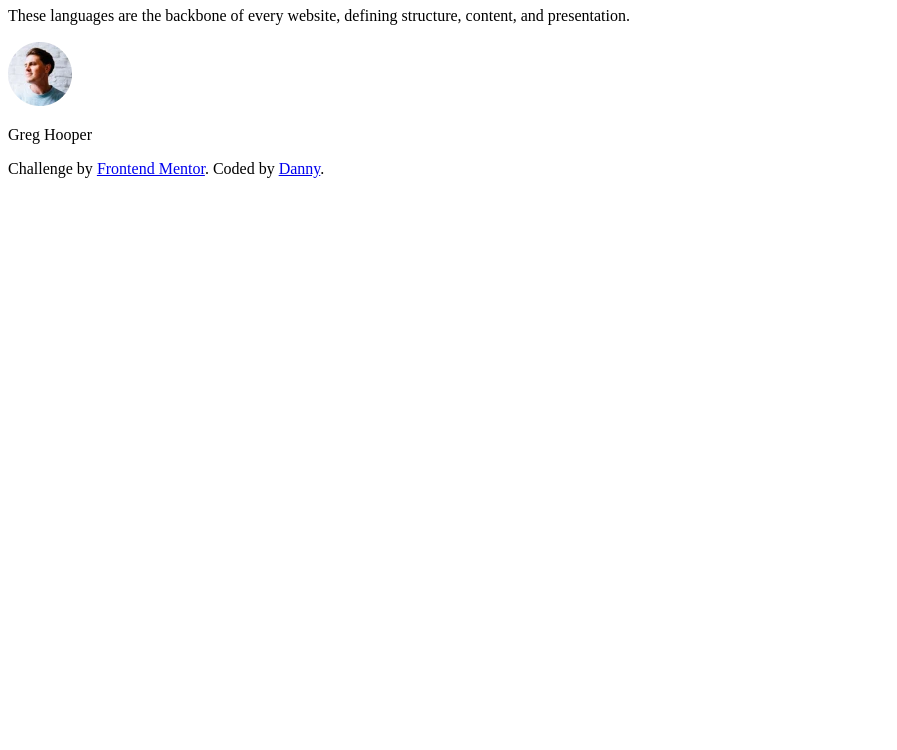
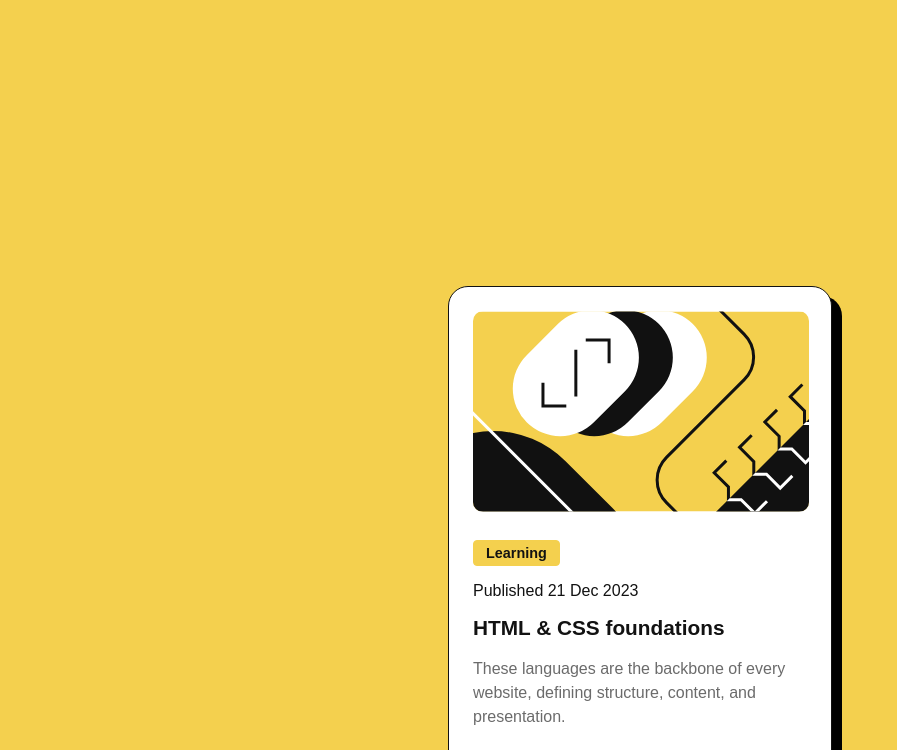
Before and after one commit to Danny-Carvajal/blog-preview-card, a plain HTML site: page index.html in a window 1280 px wide. Shown: the part 354-1104 px from the top of the page, without its empty margins (0-897 px from the left). Before the commit the page ends 800 px from the top, so only its background shows below. Drawn offline with Linux system fonts and the light colour scheme.

Commit message:
Terminados los estilos de css

```diff
--- a/css/styles.css
+++ b/css/styles.css
@@ -0,0 +1,99 @@
+:root {
+    --font-family : "Figtree", sans-serif;
+    --font-size-base : 16px;
+
+    --yellow : hsl(47, 88%, 63%);
+    --white : hsl(0, 0%, 100%);
+    --gray-500 : hsl(0, 0%, 42%);
+    --gray-950 : hsl(0, 0%, 7%);
+
+    --bg-color : var(--yellow);
+    --bg-card : var(--white);
+    --text-main : var(--gray-950);
+    --text-muted : var(--gray-500);
+
+    --text-weight-normal : 500;
+    --text-weight-bold : 800;
+}
+
+* {
+    margin: 0;
+    padding: 0;
+    box-sizing: border-box;
+}
+
+.card-text {
+    font-size: var(--font-size-base);
+    font-family: var(--font-family);
+}
+
+body {
+    background-color: var(--bg-color);
+
+}
+
+.card {
+    background-color: var(--bg-card);
+    color: var(--text-main);
+    border: 1px solid var(--gray-950);
+    border-radius: 20px;
+    max-width: 384px;
+    max-height: 522px;
+    box-shadow: 10px 10px rgba(0, 0, 0, 1);
+    margin:50% auto;
+}
+
+.img-main {
+    margin: 1.5rem 1.5rem 1rem;
+    border-radius: 10px;
+}
+
+.state {
+    color: var(--text-main);
+    font-size: 0.9rem;
+    font-weight: var(--text-weight-bold);
+    margin: 0.5rem 1.5rem 0.5rem;
+    border: 1px solid var(--bg-color);
+    border-radius: 4px;
+    padding: 4px 12px;
+    background-color: var(--bg-color);
+    max-width: fit-content;
+}
+
+.date {
+    margin: 1rem 1.5rem 0.5rem;
+}
+
+.title {
+    margin: 1rem 1.5rem 1rem 1.5rem;
+    font-size: 1.3rem;
+    font-weight: var(--text-weight-bold);
+    line-height: 1.2;
+}
+
+.description {
+    margin: 0 1.5rem 1.5rem 1.5rem;
+    color: var(--text-muted);
+    line-height: 1.5;
+}
+
+.icon {
+    width: 32px;
+    height: 32px;
+    border-radius: 50%;
+    margin: 0 0.5rem 1.5rem 1.5rem;
+    vertical-align: middle;
+}
+
+.author {
+    display: inline-block;
+    vertical-align: top;
+    margin-top: 0.25rem;
+    font-weight: var(--text-weight-bold);
+    font-size: 0.8rem;
+}
+
+.atribution {
+    text-align: center;
+    font-size: 2rem;
+}
--- a/index.html
+++ b/index.html
@@ -10,8 +10,8 @@
 
   <body>
     <div class="card">
-      <main class="card-main">
-        <img src="./assets/images/illustration-article.svg" />
+        <img src="./assets/images/illustration-article.svg" class="img-main" />
+      <main class="card-text">
         <p class="state"> Learning </p>
         <p class="date"> Published 21 Dec 2023 </p>
         <h1 class="title"> HTML & CSS foundations </h1>
```
Also changed, not shown: assets/blog-preview-card-figma/README.md (added).
